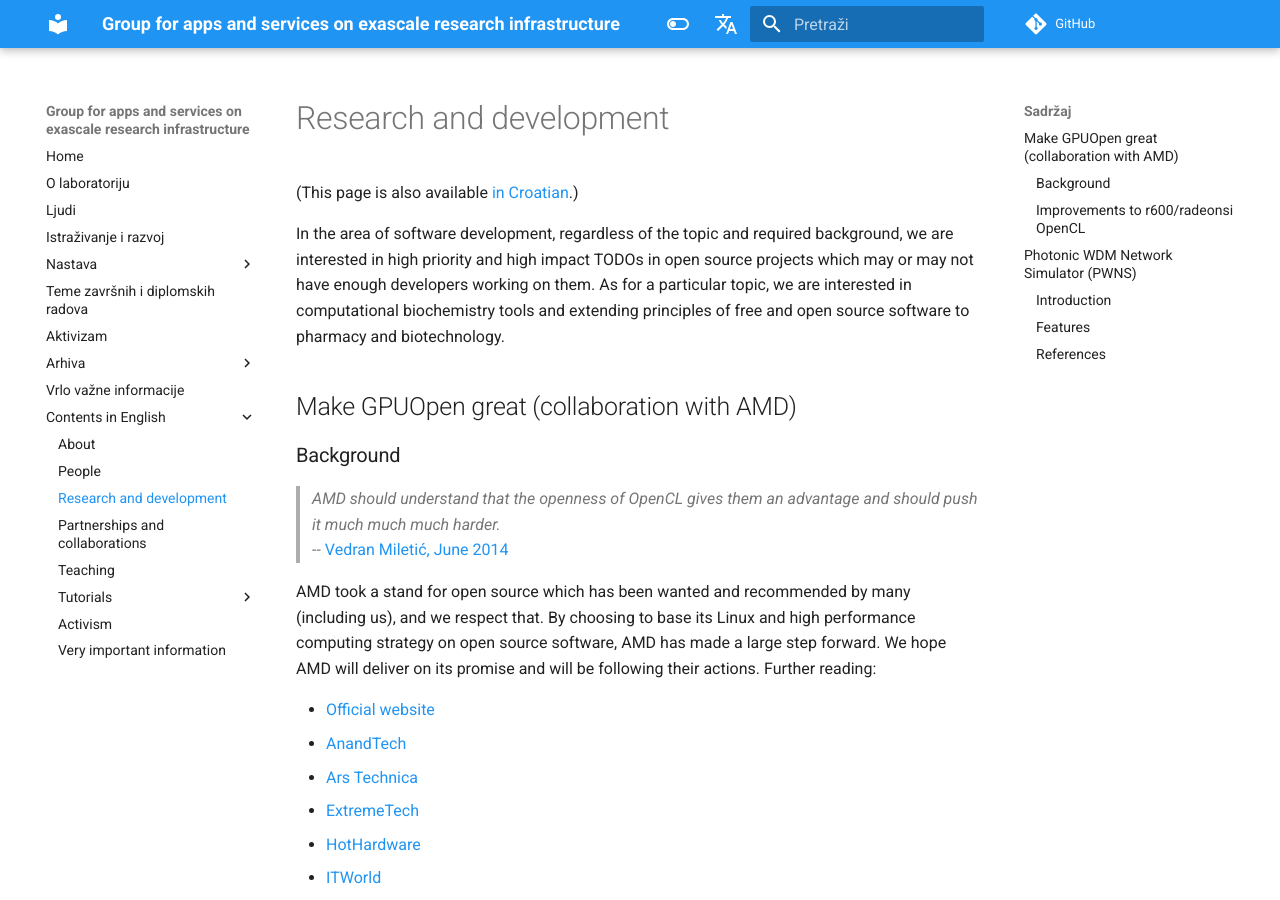
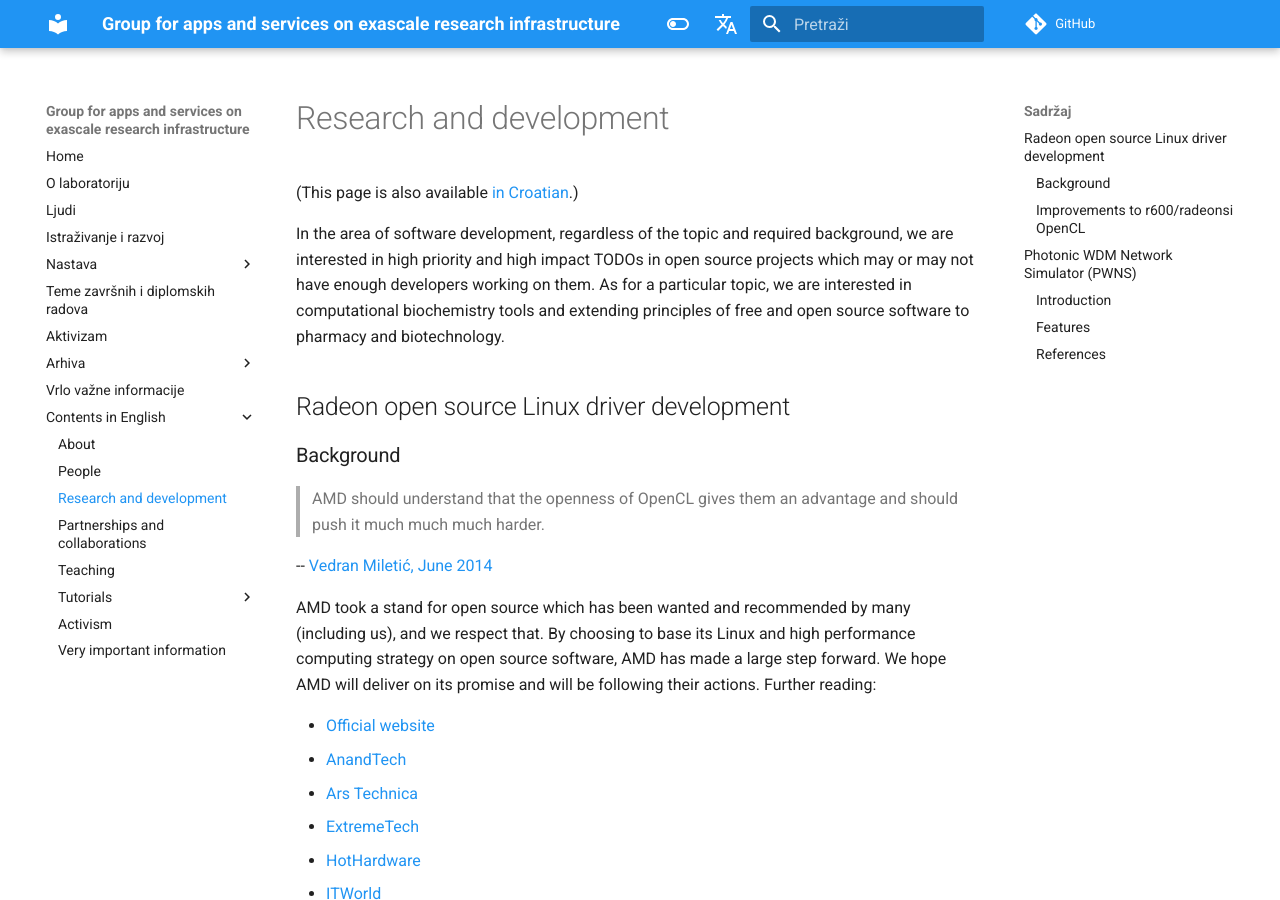
Before and after one commit to gaseri/website, an MkDocs documentation site: the page built from docs/en/research-and-development.md, in a window 1280 px wide and 900 px high. Built offline with MkDocs 1.6.1 and Material for MkDocs 9.7.7, drawn with Linux system fonts in a browser that asks for light colours; comment, search, counter and statistics services are not loaded.

Commit message:
Fixed quotation styling and updated research project title

```diff
--- a/docs/en/research-and-development.md
+++ b/docs/en/research-and-development.md
@@ -8,12 +8,13 @@
 
 In the area of software development, regardless of the topic and required background, we are interested in high priority and high impact TODOs in open source projects which may or may not have enough developers working on them. As for a particular topic, we are interested in computational biochemistry tools and extending principles of free and open source software to pharmacy and biotechnology.
 
-## Make GPUOpen great (collaboration with AMD)
+## Radeon open source Linux driver development
 
 ### Background
 
-> *AMD should understand that the openness of OpenCL gives them an advantage and should push it much much much harder.*
-> -- [Vedran Miletić, June 2014](https://youtu.be/UYnnbsU0BoQ?t=40m54s)
+> AMD should understand that the openness of OpenCL gives them an advantage and should push it much much much harder.
+
+-- [Vedran Miletić, June 2014](https://youtu.be/UYnnbsU0BoQ?t=40m54s)
 
 AMD took a stand for open source which has been wanted and recommended by many (including us), and we respect that. By choosing to base its Linux and high performance computing strategy on open source software, AMD has made a large step forward. We hope AMD will deliver on its promise and will be following their actions. Further reading:
 
```
Also changed, not shown: docs/en/partnerships-and-collaborations.md (+1 -1 lines), docs/hr/nastava/materijali/linux-procesi.md (+4 -2 lines), docs/hr/nastava/materijali/python-modul-threading.md (+3 -3 lines).
